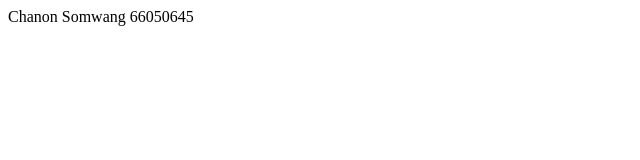
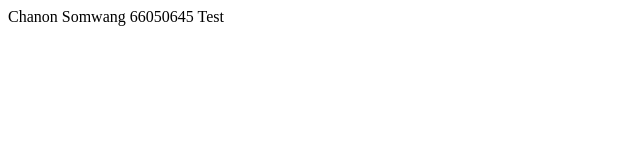
Before and after one commit to Csomwang/git101_non, a plain HTML site: page index.html in a window 1280 px wide. Shown: the full height of the page, 0-640 px from the left. Drawn offline with Linux system fonts and the light colour scheme.

Commit message:
Update index.html

```diff
--- a/index.html
+++ b/index.html
@@ -6,7 +6,6 @@
     <title>Document</title>
 </head>
 <body>
-    Chanon Somwang 66050645
-
+    Chanon Somwang 66050645 Test
 </body>
 </html>
```
